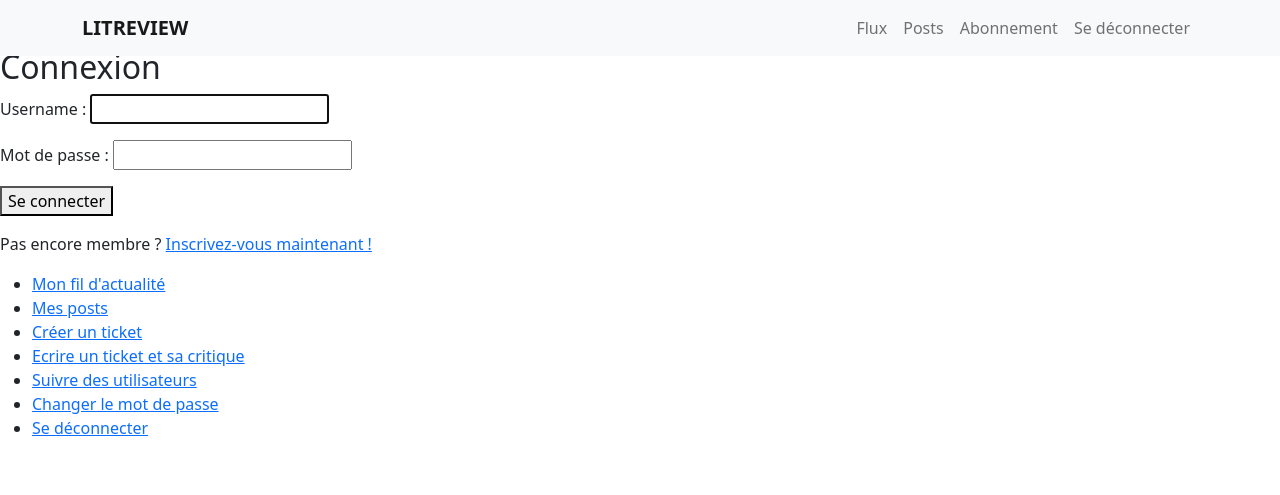
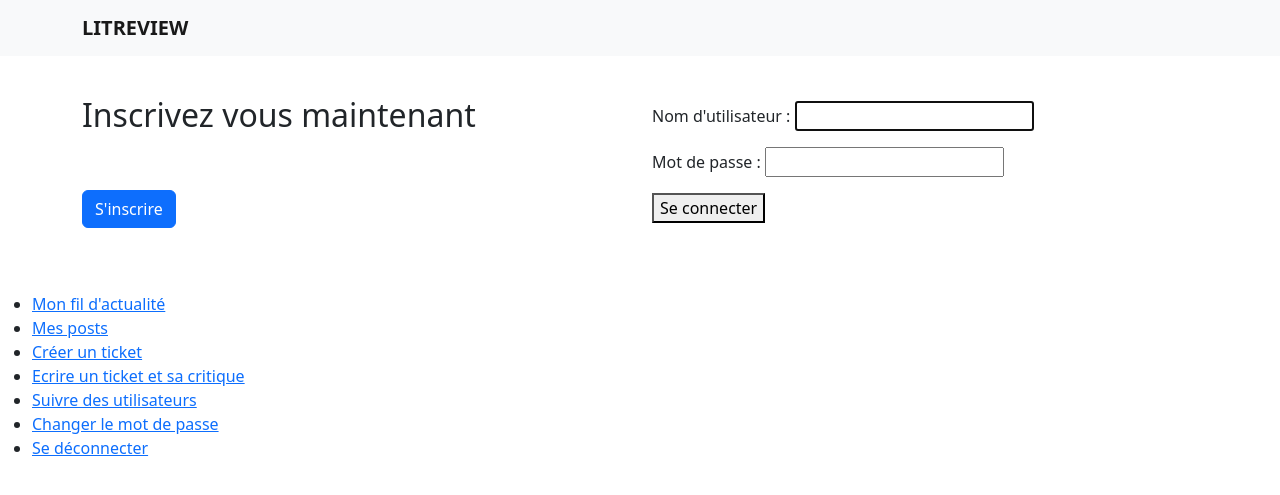
Before and after one commit to TheoSntt/litreview, a Django app: page / in a window 1280 px wide. Shown: the top 495 px of the page. Run offline with Django 4.2, Linux system fonts and the light colour scheme.

Commit message:
Raw implementation of layout in the login page. Signup view tweaking for the Username to be in French.

```diff
--- a/authentication/forms.py
+++ b/authentication/forms.py
@@ -1,5 +1,7 @@
 from django.contrib.auth import get_user_model
 from django.contrib.auth.forms import UserCreationForm
+from django import forms
+from django.contrib.auth.forms import AuthenticationForm
 
 
 class SignupForm(UserCreationForm):
@@ -9,3 +11,10 @@ class SignupForm(UserCreationForm):
     class Meta(UserCreationForm.Meta):
         model = get_user_model()
         # fields = ('username',)
+
+
+class CustomLoginForm(AuthenticationForm):
+    username = forms.CharField(
+        label="Nom d'utilisateur",
+        widget=forms.TextInput(attrs={'autofocus': True})
+    )
--- a/authentication/templates/authentication/login.html
+++ b/authentication/templates/authentication/login.html
@@ -1,10 +1,20 @@
 {% extends 'base.html' %}
 {% block content %}
-    <h2>Connexion</h2>
-    <form method="post">
-        {{ form.as_p }}
-        {% csrf_token %}
-        <button type="submit" >Se connecter</button>
-    </form>
-    <p>Pas encore membre ? <a href="{% url 'signup' %}">Inscrivez-vous maintenant !</a></p>
+    <section id="connexion" class="my-5">
+        <div class="container">
+        <div class="row gy-4 align-items-center">
+            <div class="col-12 col-md-6">
+                <h2>Inscrivez vous maintenant</h2>
+                <a href="{% url 'signup' %}"class="btn btn-primary mt-5">S'inscrire</a></p>
+            </div>
+            <div class="col-12 col-md-6">
+                <form method="post">
+                    {{ form.as_p }}
+                    {% csrf_token %}
+                    <button type="submit" >Se connecter</button>
+                </form>
+            </div>
+        </div>
+        </div>
+    </section>
 {% endblock content %}
--- a/authentication/views.py
+++ b/authentication/views.py
@@ -2,6 +2,7 @@ from django.conf import settings
 from django.shortcuts import redirect, render
 from django.contrib.auth import login
 from . import forms
+from django.contrib.auth.views import LoginView
 
 def signup_page(request):
     form = forms.SignupForm()
--- a/litreview/urls.py
+++ b/litreview/urls.py
@@ -18,6 +18,7 @@ from django.contrib import admin
 from django.urls import path
 from django.contrib.auth.views import (
     LoginView, LogoutView, PasswordChangeView, PasswordChangeDoneView)
+from authentication.forms import CustomLoginForm
 import authentication.views
 import feed.views
 import tickets.views
@@ -30,7 +31,8 @@ urlpatterns = [
     path('admin/', admin.site.urls),
     path('', LoginView.as_view(
         template_name='authentication/login.html',
-        redirect_authenticated_user=True),
+        redirect_authenticated_user=True,
+        authentication_form=CustomLoginForm),
          name='login'),
     path('logout/', LogoutView.as_view(), name='logout'),
     path('change-password/', PasswordChangeView.as_view(
--- a/templates/base.html
+++ b/templates/base.html
@@ -20,6 +20,7 @@
                 </a>
                 <div class="collapse navbar-collapse justify-content-end" id="navbarNav">
                   <ul class="navbar-nav">
+                    {% if user.is_authenticated %}
                         <li class="nav-item">
                         <a class="nav-link" href="{% url 'feed' %}">Flux</a>
                         </li>
@@ -32,6 +33,7 @@
                         <li class="nav-item">
                         <a class="nav-link" href="{% url 'logout' %}">Se déconnecter</a>
                         </li>
+                    {% endif %}
                   </ul>
                 </div>
               </div>
```
Lines whose indentation alone changed are shown as unchanged.
